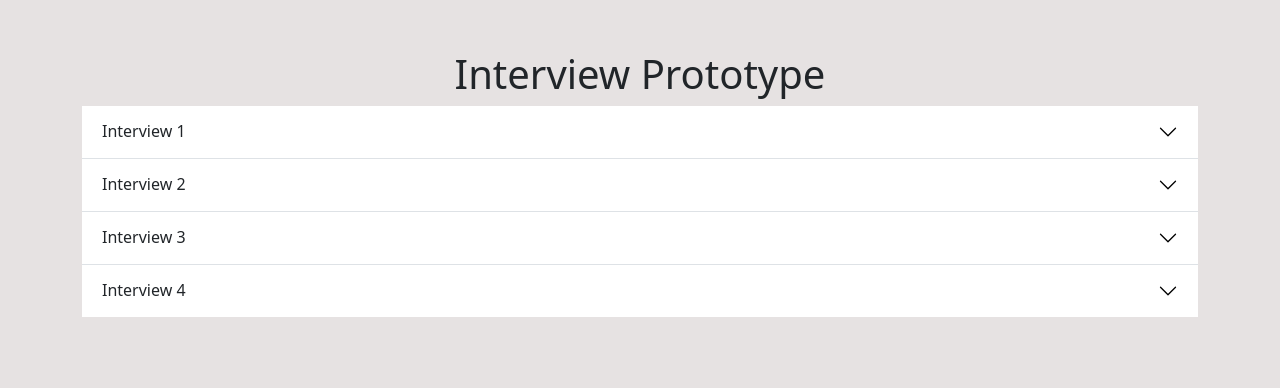
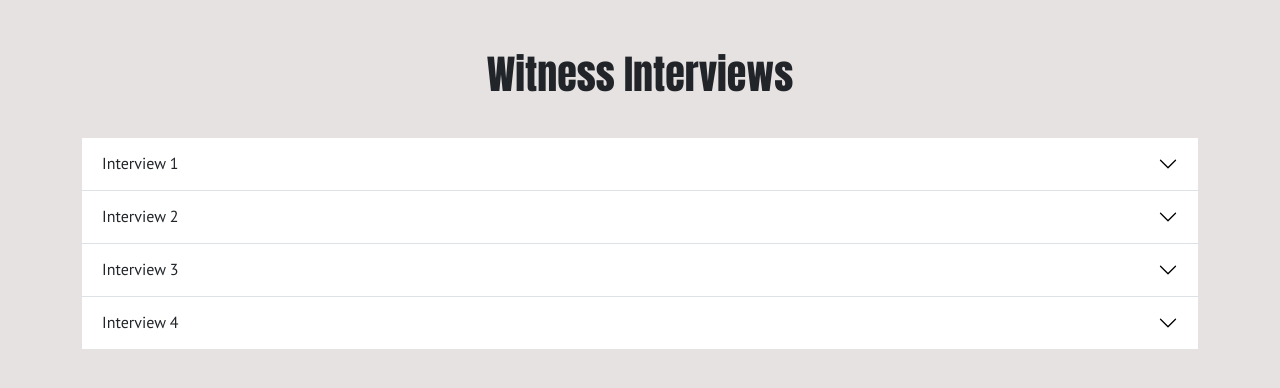
Before and after one commit to ThomasWallace/crimescene, a plain HTML site: page index.html in a window 1280 px wide. Drawn offline with nearby package versions, Linux system fonts and the light colour scheme.

Commit message:
typography and color uopdates

```diff
--- a/index.html
+++ b/index.html
@@ -5,17 +5,40 @@
     <meta name="viewport" content="width=device-width, initial-scale=1">
     <title>Bootstrap demo</title>
     <link href="https://cdn.jsdelivr.net/npm/bootstrap@5.2.0/dist/css/bootstrap.min.css" rel="stylesheet" integrity="sha384-gH2yIJqKdNHPEq0n4Mqa/HGKIhSkIHeL5AyhkYV8i59U5AR6csBvApHHNl/vI1Bx" crossorigin="anonymous">
-    <style>
+    <link rel="preconnect" href="https://fonts.googleapis.com">
+    <link rel="preconnect" href="https://fonts.gstatic.com" crossorigin>
+    <link href="https://fonts.googleapis.com/css2?family=Anton&family=PT+Sans&display=swap" rel="stylesheet">
+   <style>
     body {
         padding-top:50px;
         background-color:rgb(230, 226, 226);
+    }
+
+    h1{
+      font-family: 'Anton', sans-serif;
+      margin-bottom:40px;
+    }
+    h2.accordion-header{
+      font-family: 'PT Sans', sans-serif;
+      font-weight:700;
+      font-size: 18px;
+    }
+
+    .accordion-button:not(.collapsed) {
+      background-color:#e84c00;
+      color:black;
+      font-size:20px;
+      font-weight: bold;
+    }
+    body .accordion-button:focus{
+      border:2px solid #000;
     }
     .embed-container { position: relative; padding-bottom: 56.25%; height: 0; overflow: hidden; max-width: 100%; } .embed-container iframe, .embed-container object, .embed-container embed { position: absolute; top: 0; left: 0; width: 100%; height: 100%; }</style>
   </head>
   <body>
     <div class="container">
     <div class="row">
-        <h1 class="text-center">Interview Prototype</h1>
+        <h1 class="text-center">Witness Interviews</h1>
     </div>
     </div>
     <div class="accordion accordion-flush container" id="accordionFlushExample">
```
